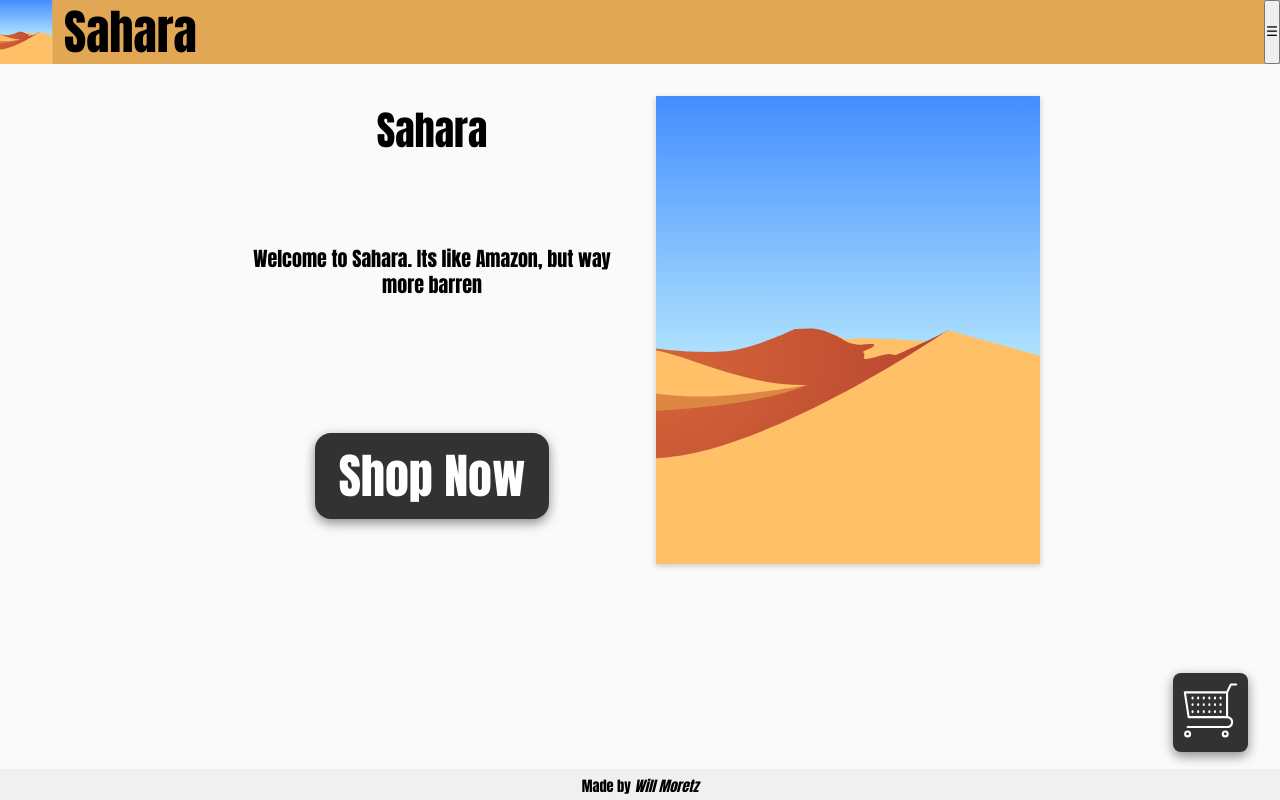
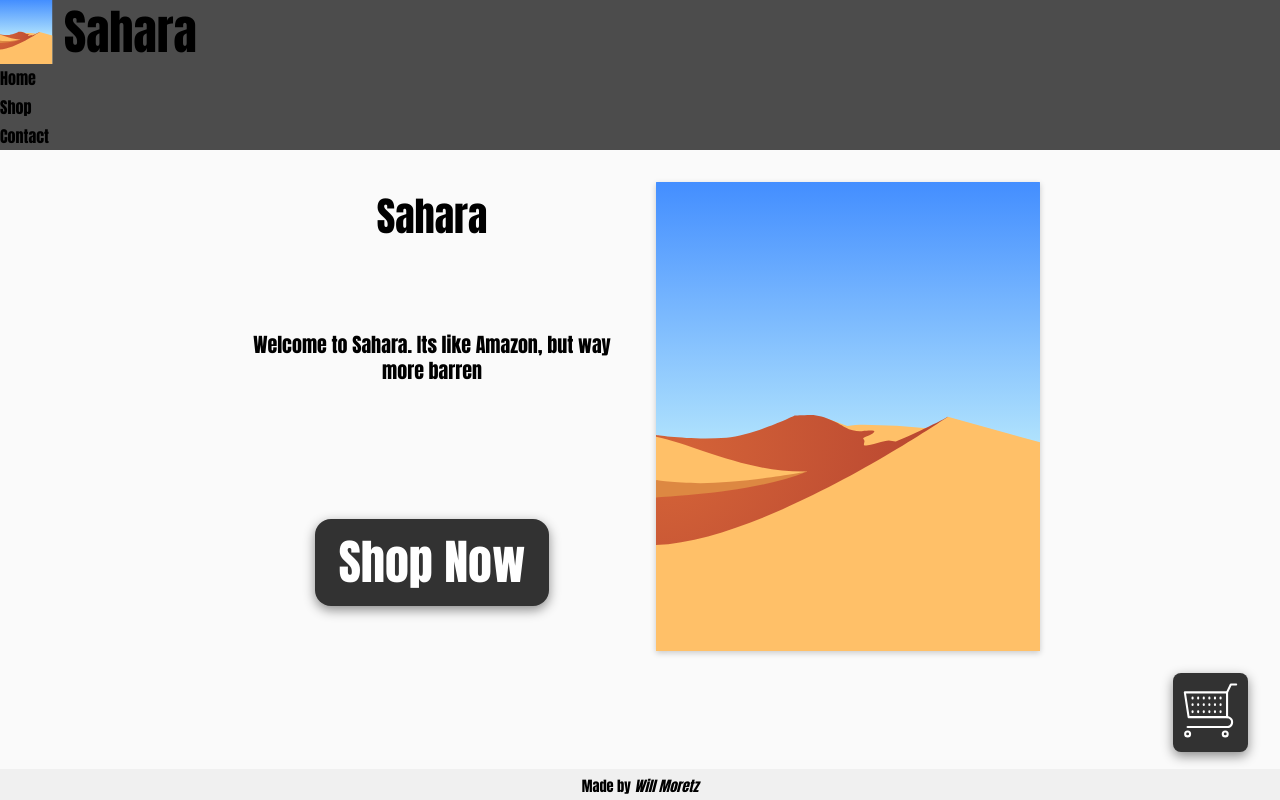
Before and after one commit to WillMoretz/shopping-cart, a React app: page /cart in a window 1280 px wide. Built offline with nearby package versions, Linux system fonts and the light colour scheme; no server answers.

Commit message:
removed header styling

```diff
--- a/src/index.css
+++ b/src/index.css
@@ -30,26 +30,13 @@ button:hover {
 }
 
 header {
-  background-color: var(--desert-gold, gold);
+  background-color: rgba(0, 0, 0, 0.7);
 }
 
-header,
-.header-links,
-.header-top {
-  display: flex;
-  flex-direction: column;
-}
-
-.header-links.hidden {
+.header-links-toggle {
   display: none;
-}
-
-.header-links.shown {
-  display: flex;
-}
-
-.header-top {
-  flex-direction: row;
+  min-width: 100px;
+  font-size: 3rem;
 }
 
 .header-top > a > h1 {
@@ -77,11 +64,11 @@ header,
   padding: 0.25rem 0 0.25rem 0;
 }
 
-.line-break {
+/* .line-break {
   width: 100%;
   height: 2px;
   background-color: black;
-}
+} */
 
 section {
   flex: 1;
```
